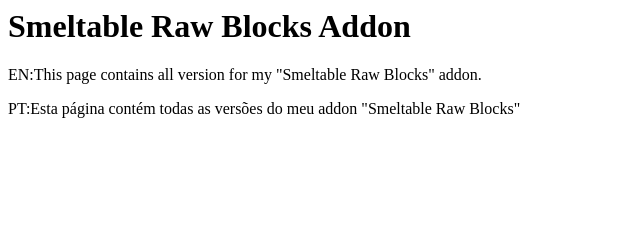
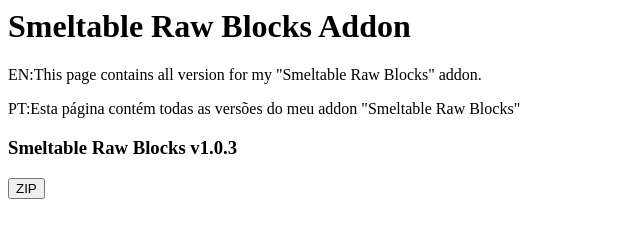
Before and after one commit to DanielFerSilva/DCBR-Addons, a plain HTML site: page smeltablerawblocks/index.html in a window 1280 px wide. Shown: the whole page, without its empty margins (0-640 px from the left). Drawn offline with Linux system fonts and the light colour scheme.

Commit message:
Update index.html

```diff
--- a/smeltablerawblocks/index.html
+++ b/smeltablerawblocks/index.html
@@ -4,3 +4,7 @@
 
 <p>EN:This page contains all version for my "Smeltable Raw Blocks" addon.</p>
 <p>PT:Esta página contém todas as versões do meu addon "Smeltable Raw Blocks"</p>
+
+
+<h3>Smeltable Raw Blocks v1.0.3</h3>
+<button name="button" onclick="https://www.dcbr.ga/smeltablerawblocks/Smeltable Raw Blocks.zip">ZIP</button>
```
